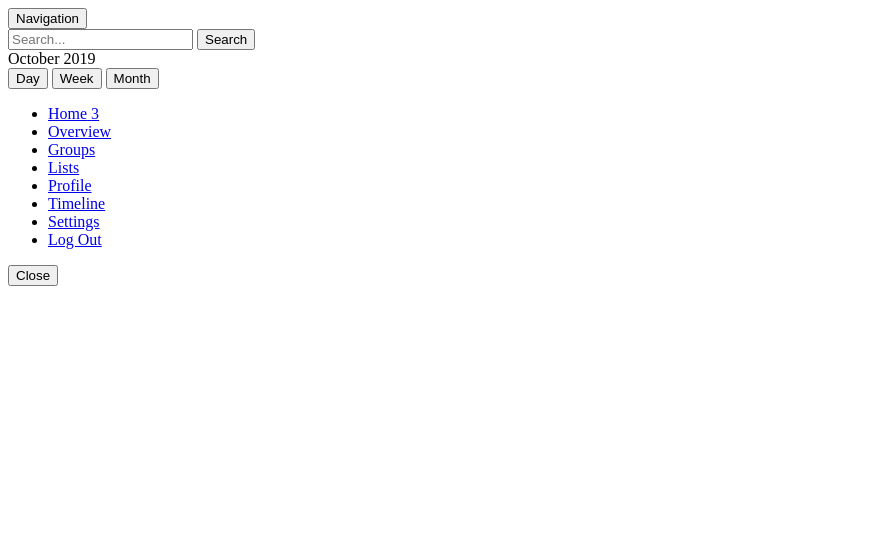
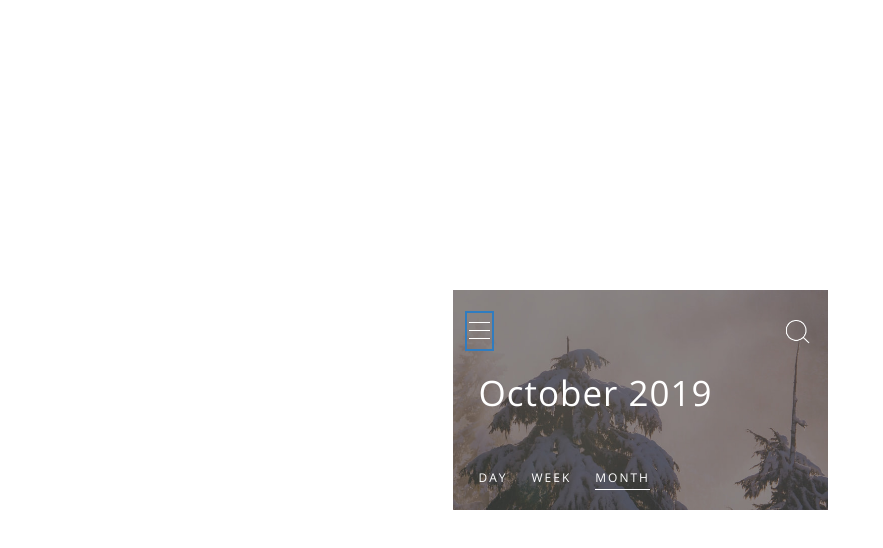
Before and after one commit to PonkinDmitrij2/template-ds, a website: page calendar/calendar.html in a window 1280 px wide. Both pictures are taken after a click on the button "Navigation". Shown: the whole page, without its empty margins (0-883 px from the left). Drawn offline with nearby package versions, Linux system fonts and the light colour scheme.

Commit message:
Add basic styling

```diff
--- a/calendar/calendar.html
+++ b/calendar/calendar.html
@@ -1,29 +1,41 @@
 <!DOCTYPE html>
 <html lang="en">
-
   <head>
-  <meta charset="UTF-8">
-  <meta name="viewport" content="width=device-width, initial-scale=1.0">
-  <meta http-equiv="X-UA-Compatible" content="ie=edge">
+    <meta charset="UTF-8" />
+    <meta name="viewport" content="width=device-width, initial-scale=1.0" />
+    <meta http-equiv="X-UA-Compatible" content="ie=edge" />
     <title>Calendar</title>
-  <link href="https://fonts.googleapis.com/css?family=Open+Sans:300&display=swap" rel="stylesheet">
+    <link
+      href="https://fonts.googleapis.com/css?family=Open+Sans:300&display=swap"
+      rel="stylesheet"
+    />
+    <link rel="stylesheet" href="./css/calendar.css" />
   </head>
 
   <body>
     <div class="calendar">
       <header class="calendar__header">
-      <div class="navbar">
+        <div class="calendar__navbar  navbar">
           <button class="menu">
+            <span class="menu__icon"></span>
             <span class="visually-hidden">Navigation</span>
           </button>
 
-        <div class="search">
+          <div class="calendar__search  search">
             <form class="search__form" action="#" method="GET">
-            <input class="search__field" type="search" name="search" placeholder="Search...">
+              <input
+                class="search__field"
+                type="search"
+                name="search"
+                placeholder="Search..."
+              />
               <button class="search__submit" type="submit">
                 <span class="visually-hidden">Search</span>
               </button>
             </form>
+            <button class="search__toggle" type="button">
+              <span class="visually-hidden">Search toggle</span>
+            </button>
           </div>
         </div>
 
@@ -32,7 +44,12 @@
         <div class="filter">
           <button class="filter__btn  filter__btn--day" type="button">Day</button>
           <button class="filter__btn  filter__btn--week" type="button">Week</button>
-        <button class="filter__btn  filter__btn--month" type="button">Month</button>
+          <button
+            class="filter__btn  filter__btn--month  filter__btn--active"
+            type="button"
+          >
+            Month
+          </button>
         </div>
       </header>
 
@@ -93,5 +110,4 @@
       <div class="overlay"></div>
     </div>
   </body>
-
 </html>
--- /dev/null
+++ b/calendar/css/calendar.css
@@ -0,0 +1,230 @@
+:root {
+  --white: #fff;
+  --black: #000;
+  --custom-focus-shadow: 0 0 0 2px #2f7cc0;
+}
+
+html {
+  box-sizing: border-box;
+  width: 100%;
+  height: 100%;
+  font-family: 'Open Sans', Arial, sans-serif;
+  font-size: 16px;
+  line-height: 1.5;
+  font-weight: 300;
+  word-wrap: break-word;
+  overflow-wrap: break-word;
+}
+
+*,
+*::before,
+*::after {
+  box-sizing: inherit;
+}
+
+body {
+  display: flex;
+  flex-direction: column;
+  align-items: center;
+  justify-content: center;
+  width: 100%;
+  min-height: 100%;
+  margin: 0;
+  color: var(--black);
+  background-color: var(--white);
+}
+
+.visually-hidden {
+  position: absolute;
+  width: 1px;
+  height: 1px;
+  margin: -1px;
+  border: 0;
+  padding: 0;
+  white-space: nowrap;
+  clip-path: inset(100%);
+  clip: rect(0 0 0 0);
+  overflow: hidden;
+}
+
+.calendar {
+  position: relative;
+  width: 375px;
+}
+
+.calendar__header {
+  padding: 23px 0 15px;
+  color: var(--white);
+  background-color: #847d7c;
+  background-image: url('../img/header-bg.jpg');
+  background-size: cover;
+  background-position: center;
+  background-repeat: no-repeat;
+}
+
+.calendar__navbar {
+  margin-bottom: 18px;
+}
+
+.navbar {
+  display: flex;
+  justify-content: space-between;
+  padding: 0 14px;
+}
+
+.menu {
+  display: block;
+  padding: 0;
+  border: 1px solid transparent;
+  color: var(--white);
+  background-color: transparent;
+  cursor: pointer;
+}
+
+.menu:focus {
+  outline: none;
+  box-shadow: var(--custom-focus-shadow);
+}
+
+.menu__icon {
+  position: relative;
+  display: block;
+  width: 21px;
+  height: 1px;
+  margin: 11px 1px;
+  color: inherit;
+  background-color: currentColor;
+}
+
+.menu__icon::before {
+  content: '';
+  position: absolute;
+  top: -8px;
+  left: 0;
+  width: inherit;
+  height: inherit;
+  background-color: inherit;
+}
+
+.menu__icon::after {
+  content: '';
+  position: absolute;
+  top: 8px;
+  left: 0;
+  width: inherit;
+  height: inherit;
+  background-color: inherit;
+}
+
+.calendar__search {
+  width: 280px;
+}
+
+.search {
+  position: relative;
+  height: 36px;
+}
+
+.search__form {
+  position: relative;
+  z-index: 10;
+  height: 36px;
+  opacity: 0;
+  transition: opacity 0.5s;
+}
+
+.search__form:focus-within {
+  opacity: 1;
+}
+
+.search__field {
+  width: 100%;
+  padding: 8px 40px 8px 20px;
+  border: none;
+  border-radius: 30px;
+  font: inherit;
+  font-size: 14px;
+  line-height: 20px;
+  color: var(--white);
+  background-color: #ada8a8;
+  transition: all 0.5s;
+}
+
+.search__field:focus {
+  outline: none;
+  box-shadow: var(--custom-focus-shadow);
+}
+
+.search__field::placeholder {
+  color: var(--white);
+}
+
+.search__submit,
+.search__toggle {
+  position: absolute;
+  top: 7px;
+  right: 3px;
+  width: 25px;
+  height: 25px;
+  padding: 0;
+  border: none;
+  background-color: transparent;
+  background-image: url('../img/icon-search.png');
+  background-size: cover;
+  background-position: center;
+  background-repeat: no-repeat;
+  cursor: pointer;
+}
+
+.search__submit:focus,
+.search__toggle:focus {
+  outline: none;
+  box-shadow: var(--custom-focus-shadow);
+}
+
+.calendar-title {
+  margin: 0 26px 42px;
+  font-size: 35px;
+  letter-spacing: 1px;
+}
+
+.filter {
+  display: flex;
+  flex-wrap: wrap;
+  margin: 0 14px;
+}
+
+.filter__btn {
+  position: relative;
+  padding: 8px 12px;
+  border: none;
+  font: inherit;
+  font-size: 12px;
+  text-transform: uppercase;
+  letter-spacing: 2px;
+  color: inherit;
+  background-color: transparent;
+  cursor: pointer;
+}
+
+.filter__btn:focus {
+  outline: none;
+  box-shadow: var(--custom-focus-shadow);
+}
+
+.filter__btn::after {
+  position: absolute;
+  right: 12px;
+  bottom: 5px;
+  left: 12px;
+  height: 1px;
+  background-color: var(--white);
+}
+
+.filter__btn--active::after {
+  content: '';
+}
+
+.sidebar {
+  display: none;
+}
```
Also changed, not shown: calendar/img/header-bg.jpg (added), calendar/img/icon-search.png (added). Lines whose indentation alone changed are shown as unchanged.
